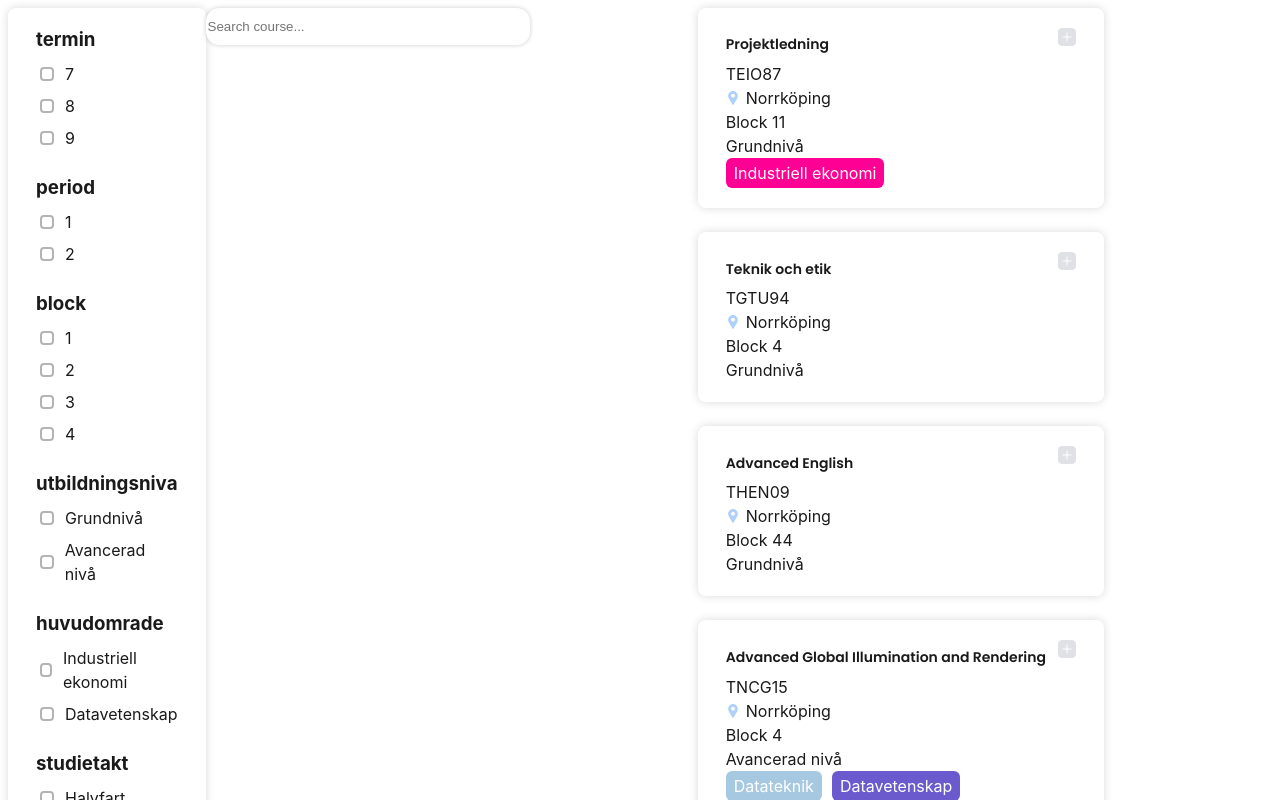
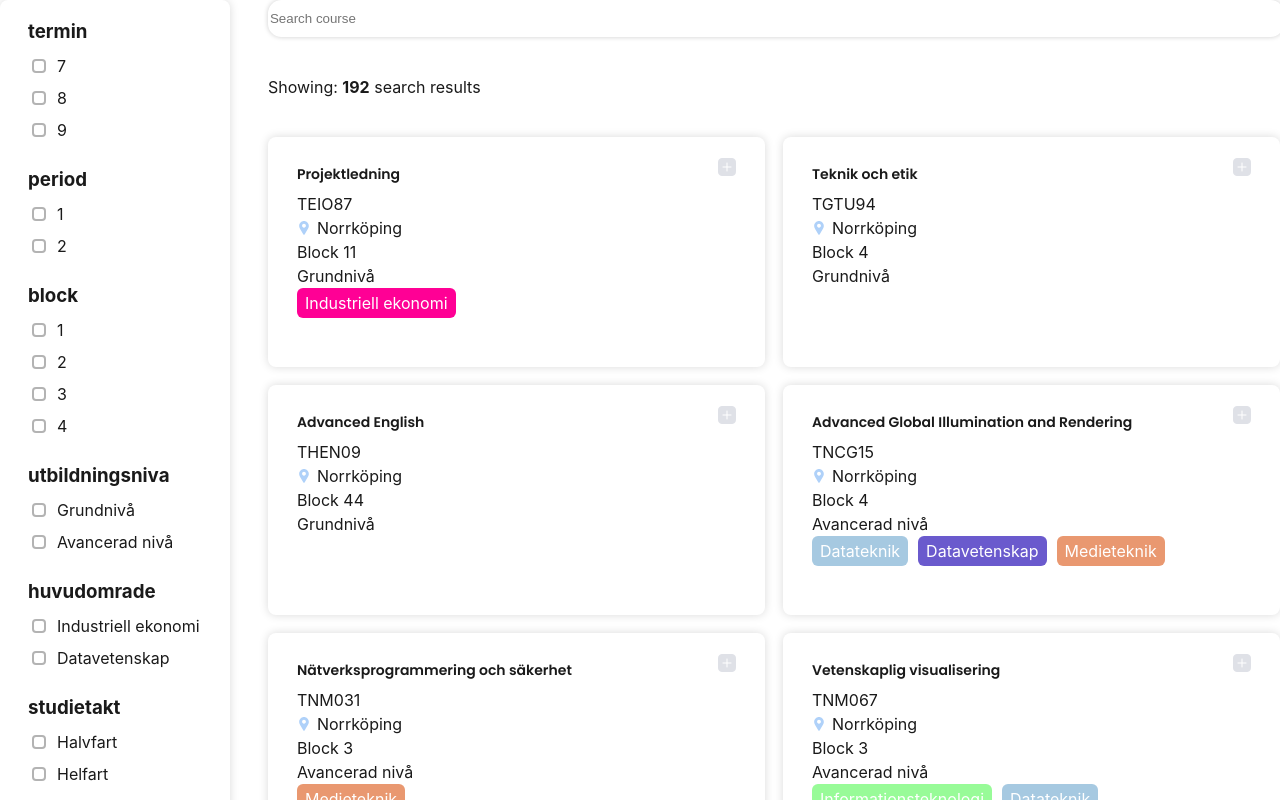
Before and after one commit to filipbagen/course-finder, a React (Vite) app: page / in a window 1280 px wide. Shown: the top 800 px of the page. Built offline with nearby package versions, Linux system fonts and the light colour scheme.

Commit message:
Updated design

```diff
--- a/src/App.jsx
+++ b/src/App.jsx
@@ -14,6 +14,15 @@ import FilterPanelComponent from './components/FilterPanelComponent';
 const Container = styled.div`
   display: flex;
   align-items: flex-start;
+  gap: 38px;
+  width: 100vw;
+`;
+
+const SearchCourseSection = styled.div`
+  display: flex;
+  flex-direction: column;
+  gap: 38px;
+  width: 100%;
 `;
 
 /**
@@ -216,8 +225,6 @@ const App = () => {
     });
   };
 
-  // console.log(selectedFilters);
-
   // Assume this method filters the DB based on searchString and selectedFilters
   const filteredCourses = filterCourses(DB, searchString, selectedFilters);
 
@@ -229,8 +236,10 @@ const App = () => {
           selectedFilters={selectedFilters}
           onFilterChange={handleFilterChange}
         />
-        <SearchComponent onSearchChange={handleSearchChange} />
-        <CourseList courses={filteredCourses} />
+        <SearchCourseSection>
+          <SearchComponent onSearchChange={handleSearchChange} />
+          <CourseList courses={filteredCourses} />
+        </SearchCourseSection>
       </Container>
     </>
   );
--- a/src/components/CourseBlock.jsx
+++ b/src/components/CourseBlock.jsx
@@ -5,17 +5,15 @@ import styled from 'styled-components';
 // styled components
 const Container = styled.div`
   display: flex;
-  /* flex-direction: column; */
-  width: 350px;
-  /* height: 165px; */
-  padding: 20px 28px;
+  height: 188px;
+  min-width: 320px;
+  max-width: 100%;
+  padding: 21px 29px;
   justify-content: space-between;
   align-items: flex-start;
-
+  flex: 1 0 0;
   border-radius: 8px;
   background: var(--White, #fff);
-
-  /* Box shadow */
   box-shadow: var(--box-shadow);
 `;
 
--- a/src/components/CourseList.jsx
+++ b/src/components/CourseList.jsx
@@ -1,27 +1,37 @@
 import React from 'react';
 import styled from 'styled-components';
+
+// components
 import CourseBlock from './CourseBlock';
 
 const Courses = styled.div`
   display: flex;
+  width: 100%;
+  align-items: flex-start;
+  align-content: flex-start;
+  gap: 18px;
   flex-wrap: wrap;
-  gap: 24px;
-  justify-content: center;
-  align-items: center;
-  max-width: 1200px;
+`;
+
+const SearchResults = styled.div`
+  margin: 0;
 `;
 
 const CourseList = ({ courses }) => {
-  // courses.forEach((course) => {
-  //   console.log(course.termin); // Do this for each property
-  // });
+  console.log(typeof courses);
 
   return (
-    <Courses>
-      {courses.map((course) => (
-        <CourseBlock key={course.kurskod} course={course} />
-      ))}
-    </Courses>
+    <>
+      <SearchResults>
+        Showing: <strong>{Object.keys(courses).length}</strong> search results
+      </SearchResults>
+
+      <Courses>
+        {courses.map((course) => (
+          <CourseBlock key={course.kurskod} course={course} />
+        ))}
+      </Courses>
+    </>
   );
 };
 
--- a/src/components/SearchComponent.jsx
+++ b/src/components/SearchComponent.jsx
@@ -10,7 +10,7 @@ const Input = styled.input`
   border: none;
   outline: none;
   height: 26pt;
-  width: 240pt;
+  width: 100%;
   border-radius: 10pt;
   box-shadow: 0px 0px 5px 0px rgba(0, 0, 0, 0.2);
 
@@ -22,7 +22,7 @@ const Input = styled.input`
 const SearchComponent = ({ onSearchChange }) => {
   return (
     <InputDiv>
-      <Input onChange={onSearchChange} placeholder="Search course..." />
+      <Input onChange={onSearchChange} placeholder="Search course" />
     </InputDiv>
   );
 };
--- a/src/index.css
+++ b/src/index.css
@@ -37,6 +37,7 @@ body {
   min-height: 100vh;
   background-color: white;
   color: #1a1a1a;
+  margin: 0;
 }
 
 h1 {
```
